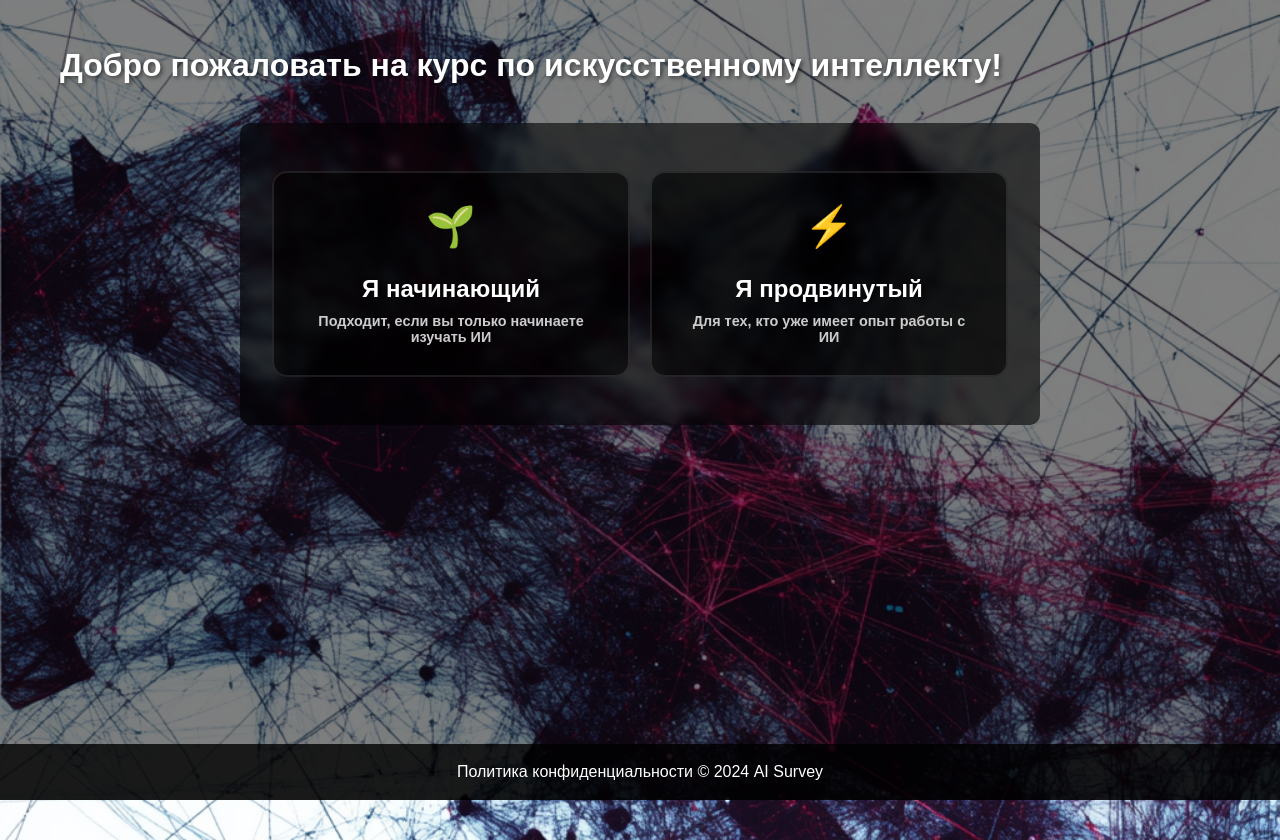
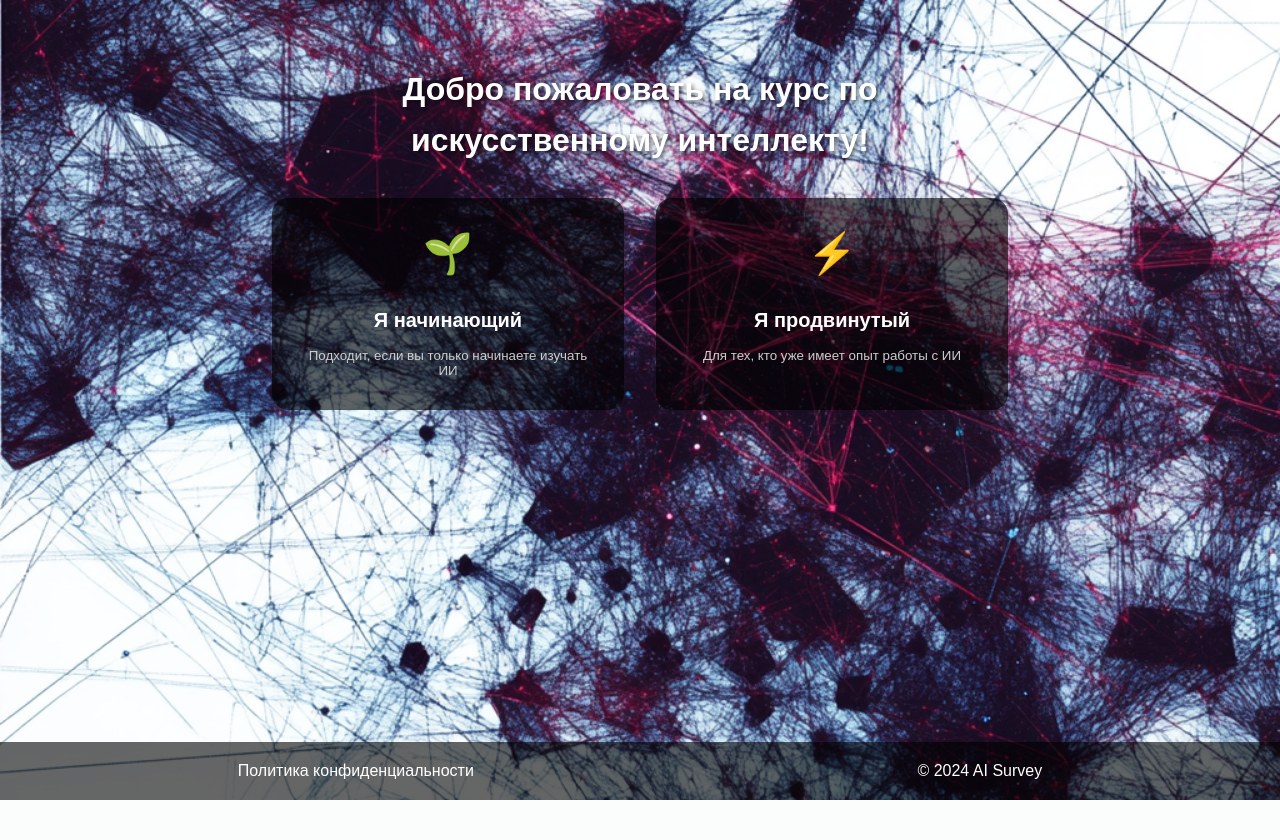
Before and after one commit to tikserziku/Questionnaire, a Flask app: page / in a window 1280 px wide. After the commit the page ends 800 px from the top, so only its background shows below. Run offline with Flask 2, Linux system fonts and the light colour scheme; some libraries are stand-ins or nearby versions.

Commit message:
Update styles.css

```diff
--- a/static/styles.css
+++ b/static/styles.css
@@ -1,83 +1,8 @@
-/* Стили для главной страницы */
-.welcome-container {
-    max-width: 1200px;
-    margin: 40px auto;
-    padding: 0 20px;
-}
-
-.level-selection {
-    margin-top: 40px;
-}
-
-.level-cards {
-    display: grid;
-    grid-template-columns: repeat(auto-fit, minmax(300px, 1fr));
-    gap: 20px;
-    margin: 0 auto;
-    max-width: 800px;
-}
-
-.level-card {
-    display: flex;
-    flex-direction: column;
-    align-items: center;
-    padding: 30px;
-    background: rgba(0, 0, 0, 0.6);
-    border: 2px solid rgba(255, 255, 255, 0.1);
-    border-radius: 15px;
-    cursor: pointer;
-    transition: all 0.3s ease;
-    text-align: center;
-    width: 100%;
-}
-
-.level-card:hover {
-    transform: translateY(-5px);
-    background: rgba(0, 0, 0, 0.7);
-    border-color: var(--primary-color);
-}
-
-.card-icon {
-    font-size: 2.5rem;
-    margin-bottom: 15px;
-}
-
-.level-card h2 {
-    margin: 10px 0;
-    color: #ffffff;
-    font-size: 1.5rem;
-}
-
-.level-card p {
-    color: #cccccc;
-    margin: 0;
-    font-size: 0.9rem;
-}
-
-.beginner .card-icon {
-    color: #4CAF50;
-}
-
-.advanced .card-icon {
-    color: #FFC107;
-}
-
-@media (max-width: 768px) {
-    .level-cards {
-        grid-template-columns: 1fr;
-    }
-
-    .level-card {
-        padding: 20px;
-    }
-}
-
-/* Основные стили */
+/* Базовые стили */
 :root {
     --primary-color: #4CAF50;
-    --primary-hover: #45a049;
-    --bg-dark: rgba(0, 0, 0, 0.8);
-    --text-light: #ffffff;
+    --text-color: #ffffff;
+    --bg-dark: rgba(0, 0, 0, 0.6);
 }
 
 * {
@@ -91,242 +16,265 @@ body {
     background-size: cover;
     background-position: center;
     background-attachment: fixed;
-    color: var(--text-light);
     font-family: Arial, sans-serif;
+    color: var(--text-color);
     line-height: 1.6;
     min-height: 100vh;
-    position: relative;
+    display: flex;
+    flex-direction: column;
 }
 
-/* Оверлей для лучшей читаемости */
-body::before {
-    content: '';
+main {
+    flex: 1;
+    padding: 2rem 1rem;
+}
+
+/* Общие стили компонентов */
+h1 {
+    font-size: 2rem;
+    margin-bottom: 1.5rem;
+    text-align: center;
+    text-shadow: 2px 2px 4px rgba(0, 0, 0, 0.5);
+}
+
+/* Стили для главной страницы */
+.welcome-container {
+    max-width: 800px;
+    margin: 0 auto;
+    padding: 2rem;
+}
+
+.level-cards {
+    display: grid;
+    grid-template-columns: repeat(auto-fit, minmax(250px, 1fr));
+    gap: 2rem;
+    margin-top: 2rem;
+}
+
+.level-card {
+    display: flex;
+    flex-direction: column;
+    align-items: center;
+    padding: 2rem;
+    background: var(--bg-dark);
+    border: none;
+    border-radius: 1rem;
+    color: var(--text-color);
+    cursor: pointer;
+    transition: transform 0.3s ease;
+}
+
+.level-card:hover {
+    transform: translateY(-5px);
+}
+
+.card-icon {
+    font-size: 2.5rem;
+    margin-bottom: 1rem;
+}
+
+.level-card h2 {
+    margin: 1rem 0;
+}
+
+.level-card p {
+    text-align: center;
+    color: #cccccc;
+}
+
+/* Стили для страницы опроса */
+.survey-container {
+    max-width: 800px;
+    margin: 0 auto;
+}
+
+.survey-description {
+    text-align: center;
+    margin-bottom: 2rem;
+    color: #e0e0e0;
+}
+
+.survey-form {
+    background: var(--bg-dark);
+    padding: 2rem;
+    border-radius: 1rem;
+}
+
+.question-group {
+    margin-bottom: 2rem;
+}
+
+.question-group label {
+    display: block;
+    margin-bottom: 0.5rem;
+    font-weight: bold;
+}
+
+textarea, input[type="text"] {
+    width: 100%;
+    padding: 0.8rem;
+    background: rgba(255, 255, 255, 0.1);
+    border: 1px solid rgba(255, 255, 255, 0.2);
+    border-radius: 0.5rem;
+    color: var(--text-color);
+    font-size: 1rem;
+}
+
+textarea {
+    min-height: 100px;
+    resize: vertical;
+}
+
+textarea:focus, input[type="text"]:focus {
+    outline: none;
+    border-color: var(--primary-color);
+}
+
+/* Кнопки помощи */
+.input-assistance {
+    display: flex;
+    gap: 1rem;
+    margin: 2rem 0;
+}
+
+.assist-button {
+    display: flex;
+    align-items: center;
+    gap: 0.5rem;
+    padding: 0.8rem 1.5rem;
+    background: rgba(76, 175, 80, 0.2);
+    border: none;
+    border-radius: 0.5rem;
+    color: var(--text-color);
+    cursor: pointer;
+    transition: all 0.3s ease;
+}
+
+.assist-button:hover {
+    background: rgba(76, 175, 80, 0.3);
+    transform: translateY(-2px);
+}
+
+.submit-button {
+    width: 100%;
+    padding: 1rem;
+    background: var(--primary-color);
+    border: none;
+    border-radius: 0.5rem;
+    color: var(--text-color);
+    font-size: 1.1rem;
+    cursor: pointer;
+    transition: transform 0.3s ease;
+}
+
+.submit-button:hover {
+    transform: translateY(-2px);
+}
+
+/* Модальное окно */
+.modal {
+    display: none;
     position: fixed;
     top: 0;
     left: 0;
-    right: 0;
-    bottom: 0;
-    background: rgba(0, 0, 0, 0.5);
-    z-index: -1;
+    width: 100%;
+    height: 100%;
+    background: rgba(0, 0, 0, 0.8);
+    z-index: 1000;
 }
 
-/* Типография */
-h1, h2 {
-    margin: 2rem 0;
-    text-shadow: 2px 2px 4px rgba(0, 0, 0, 0.5);
+.modal-content {
+    position: relative;
+    background: #1a1a1a;
+    margin: 5vh auto;
+    padding: 2rem;
+    width: 90%;
+    max-width: 600px;
+    border-radius: 1rem;
 }
 
-/* Формы */
-form {
-    margin: 2rem auto;
-    max-width: 800px;
-    padding: 2rem;
-    background: rgba(0, 0, 0, 0.6);
-    border-radius: 10px;
-    backdrop-filter: blur(5px);
+.modal-header {
+    display: flex;
+    justify-content: space-between;
+    align-items: center;
+    margin-bottom: 1rem;
 }
 
-input, textarea, button {
-    width: 100%;
-    max-width: 400px;
-    margin: 1rem auto;
-    padding: 12px;
-    border: 1px solid rgba(255, 255, 255, 0.1);
-    border-radius: 5px;
-    background: rgba(255, 255, 255, 0.1);
-    color: var(--text-light);
-    font-size: 1rem;
-    transition: all 0.3s ease;
+.close {
+    color: #aaa;
+    font-size: 1.5rem;
+    cursor: pointer;
 }
 
-input:focus, textarea:focus {
-    outline: none;
-    border-color: var(--primary-color);
-    box-shadow: 0 0 5px rgba(76, 175, 80, 0.5);
+#chatgpt-chat {
+    height: 300px;
+    overflow-y: auto;
+    padding: 1rem;
+    margin-bottom: 1rem;
+    background: rgba(255, 255, 255, 0.05);
+    border-radius: 0.5rem;
 }
 
-button {
-    background-color: var(--primary-color);
-    color: var(--text-light);
-    border: none;
-    cursor: pointer;
-    font-weight: bold;
-    transition: all 0.3s ease;
+.chat-input-container {
+    display: flex;
+    gap: 1rem;
 }
 
-button:hover {
-    background-color: var(--primary-hover);
-    transform: translateY(-2px);
+/* Индикатор загрузки */
+#loading-indicator {
+    display: none;
+    position: fixed;
+    inset: 0;
+    background: rgba(0, 0, 0, 0.8);
+    z-index: 2000;
+    justify-content: center;
+    align-items: center;
 }
 
-button:disabled {
-    background-color: #ccc;
-    cursor: not-allowed;
-    transform: none;
+.spinner {
+    width: 50px;
+    height: 50px;
+    border: 3px solid rgba(255, 255, 255, 0.3);
+    border-top-color: var(--primary-color);
+    border-radius: 50%;
+    animation: spin 1s linear infinite;
+}
+
+@keyframes spin {
+    to { transform: rotate(360deg); }
 }
 
 /* Футер */
 footer {
-    position: fixed;
-    bottom: 0;
-    width: 100%;
-    background-color: var(--bg-dark);
-    padding: 15px;
+    background: var(--bg-dark);
+    padding: 1rem;
     text-align: center;
-    z-index: 100;
+    margin-top: auto;
+}
+
+.footer-content {
+    display: flex;
+    justify-content: space-around;
+    align-items: center;
 }
 
 footer a {
-    color: var(--text-light);
+    color: var(--text-color);
     text-decoration: none;
-    transition: color 0.3s ease;
 }
 
 footer a:hover {
     color: var(--primary-color);
 }
 
-/* Модальное окно */
-.modal {
-    display: none;
-    position: fixed;
-    inset: 0;
-    background-color: var(--bg-dark);
-    z-index: 1000;
-    animation: fadeIn 0.3s ease;
-}
-
-.modal-content {
-    background-color: #222;
-    margin: 5% auto;
-    padding: 2rem;
-    border-radius: 10px;
-    width: 90%;
-    max-width: 600px;
-    position: relative;
-    animation: slideIn 0.3s ease;
-}
-
-.close {
-    position: absolute;
-    right: 20px;
-    top: 10px;
-    font-size: 28px;
-    color: #aaa;
-    cursor: pointer;
-    transition: color 0.3s ease;
-}
-
-.close:hover {
-    color: var(--text-light);
-}
-
-/* Чат */
-#chatgpt-chat {
-    height: 300px;
-    overflow-y: auto;
-    border: 1px solid #444;
-    padding: 15px;
-    background-color: rgba(0, 0, 0, 0.3);
-    border-radius: 5px;
-    margin-bottom: 15px;
-}
-
-.user-message, .bot-message {
-    margin: 10px 0;
-    padding: 10px;
-    border-radius: 5px;
-    max-width: 80%;
-    word-wrap: break-word;
-}
-
-.user-message {
-    background-color: rgba(76, 175, 80, 0.3);
-    margin-left: auto;
-    text-align: right;
-    border-radius: 15px 15px 0 15px;
-}
-
-.bot-message {
-    background-color: rgba(33, 150, 243, 0.3);
-    margin-right: auto;
-    text-align: left;
-    border-radius: 15px 15px 15px 0;
-}
-
-/* Индикатор загрузки */
-#loading-indicator {
-    position: fixed;
-    top: 50%;
-    left: 50%;
-    transform: translate(-50%, -50%);
-    background: var(--bg-dark);
-    padding: 20px;
-    border-radius: 10px;
-    z-index: 2000;
-    display: none;
-    animation: fadeIn 0.3s ease;
-}
-
-.spinner {
-    width: 40px;
-    height: 40px;
-    border: 4px solid rgba(255, 255, 255, 0.3);
-    border-top-color: var(--primary-color);
-    border-radius: 50%;
-    animation: spin 1s linear infinite;
-}
-
-/* Контейнеры и разделы */
-.container {
-    max-width: 1200px;
-    margin: 0 auto;
-    padding: 0 1rem;
-}
-
-.question-group {
-    margin-bottom: 2rem;
-}
-
-.checkbox-group {
-    text-align: left;
-    margin: 1rem 0;
-}
-
-.checkbox-item {
-    margin: 0.5rem 0;
-}
-
-/* Анимации */
-@keyframes fadeIn {
-    from { opacity: 0; }
-    to { opacity: 1; }
-}
-
-@keyframes slideIn {
-    from {
-        opacity: 0;
-        transform: translateY(-20px);
-    }
-    to {
-        opacity: 1;
-        transform: translateY(0);
-    }
-}
-
-@keyframes spin {
-    to { transform: rotate(360deg); }
-}
-
-/* Медиа-запросы */
+/* Адаптивность */
 @media (max-width: 768px) {
-    .container {
-        padding: 0 0.5rem;
+    .level-cards {
+        grid-template-columns: 1fr;
     }
 
-    form {
-        padding: 1rem;
-        margin: 1rem;
+    .input-assistance {
+        flex-direction: column;
     }
 
     .modal-content {
@@ -334,64 +282,8 @@ footer a:hover {
         margin: 2vh auto;
     }
 
-    button {
-        width: 100%;
-        max-width: none;
+    .footer-content {
+        flex-direction: column;
+        gap: 1rem;
     }
 }
-
-/* Улучшения доступности */
-.skip-link {
-    position: absolute;
-    top: -40px;
-    left: 0;
-    background: var(--primary-color);
-    color: white;
-    padding: 8px;
-    z-index: 100;
-    transition: top 0.3s ease;
-}
-
-.skip-link:focus {
-    top: 0;
-}
-
-/* Состояния форм */
-.error {
-    border-color: #ff4444;
-}
-
-.success {
-    border-color: #00C851;
-}
-
-/* Уведомления */
-.alert {
-    padding: 1rem;
-    margin: 1rem 0;
-    border-radius: 5px;
-    animation: slideIn 0.3s ease;
-}
-
-.alert-error {
-    background-color: rgba(255, 68, 68, 0.2);
-    border: 1px solid #ff4444;
-}
-
-.alert-success {
-    background-color: rgba(0, 200, 81, 0.2);
-    border: 1px solid #00C851;
-}
-
-/* Предзагрузка фонов */
-body::after {
-    position: absolute;
-    width: 0;
-    height: 0;
-    overflow: hidden;
-    z-index: -1;
-    content: url('/static/background01.png')
-             url('/static/background02.png')
-             url('/static/background03.png')
-             url('/static/background04.png');
-}
```
